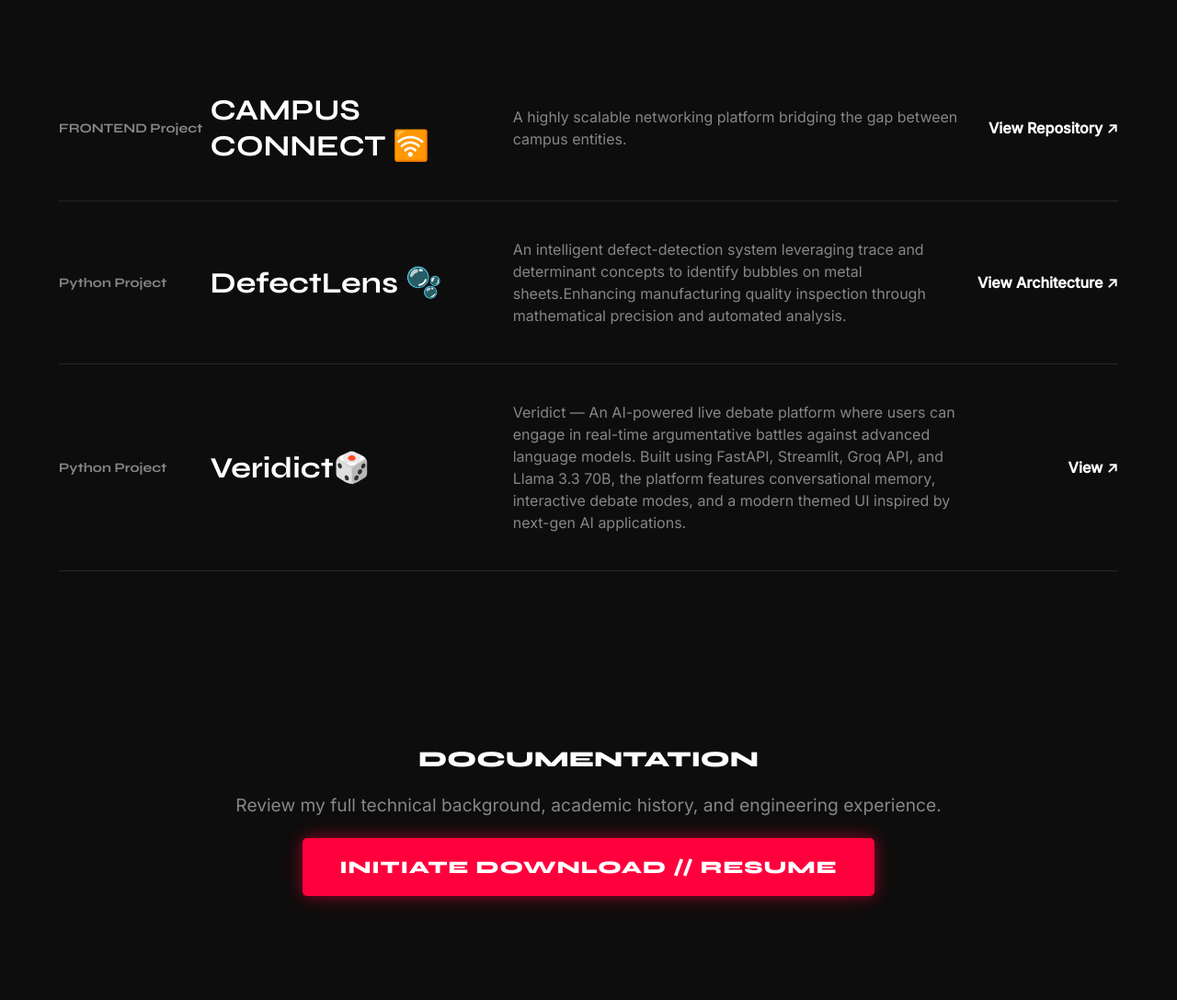
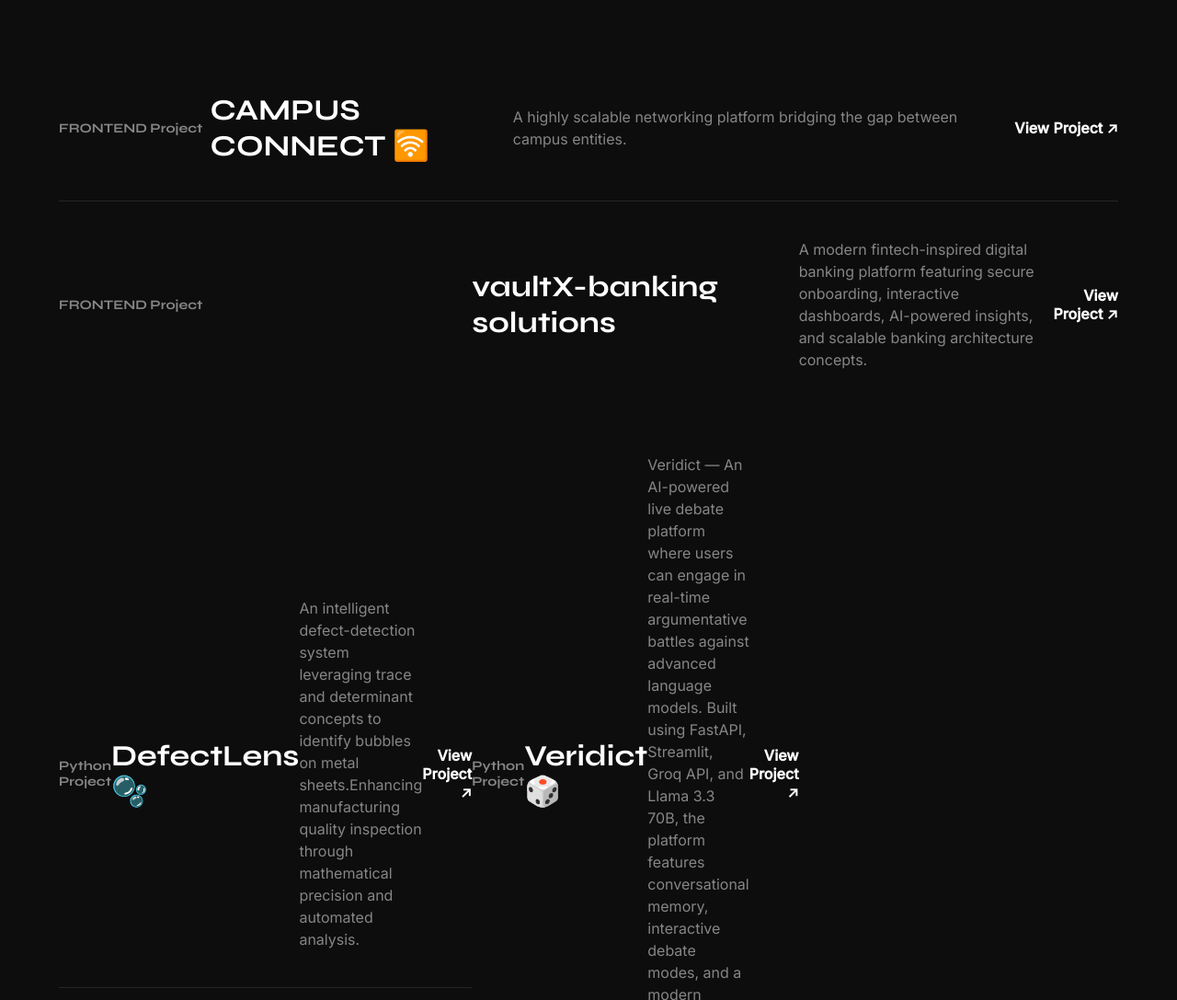
Before and after one commit to anurag0911l/My_portfolio, a plain HTML site: page index.html in a window 1280 px wide. Shown: the part 2640-3727 px from the top of the page at 92% size. Drawn offline with nearby package versions, Linux system fonts and the light colour scheme.

Commit message:
Update index.html

```diff
--- a/index.html
+++ b/index.html
@@ -117,7 +117,6 @@
       </section>
 
       <!-- PROJECTS (Featured Work - Redesigned) -->
-      <!-- PROJECTS (Featured Work - Redesigned) -->
       <section class="work-section section-padding" id="work">
         <div class="container">
           <h2 class="accent-font section-title">PROJECTs LOG</h2>
@@ -133,10 +132,24 @@
               <a
                 href="https://github.com/anurag0911l/CampusConnect-IDP-I"
                 class="p-link"
-                >View Repository ↗</a
+                >View Project ↗</a
               >
             </div>
             <!-- Project 2 -->
+            <div class="project-row" data-speed="1.1">
+              <div class="p-meta">FRONTEND Project</div>
+              <h3 class="p-title">vaultX-banking solutions</h3>
+              <p class="p-desc">
+                A modern fintech-inspired digital banking platform featuring
+                secure onboarding, interactive dashboards, AI-powered insights,
+                and scalable banking architecture concepts.
+              </p>
+              <a
+                href="https://vault-x-banking-solution.vercel.app/"
+                class="p-link"
+                >View Project ↗</a
+              >
+            <!-- Project 3 -->
             <div class="project-row" data-speed="1.2">
               <div class="p-meta">Python Project</div>
               <h3 class="p-title">DefectLens 🫧</h3>
@@ -149,9 +162,10 @@
               <a
                 href="https://github.com/anurag0911l/-DefectLens-IDP-II"
                 class="p-link"
-                >View Architecture ↗</a
+                >View Project ↗</a
               >
             </div>
+              <!-- Project 4 -->
             <div class="project-row" data-speed="1.2">
               <div class="p-meta">Python Project</div>
               <h3 class="p-title">Veridict🎲</h3>
@@ -166,7 +180,7 @@
               <a
                 href="https://github.com/anurag0911l/Veridict-Debate-AI"
                 class="p-link"
-                >View ↗</a
+                >View Project ↗</a
               >
             </div>
           </div>
```
